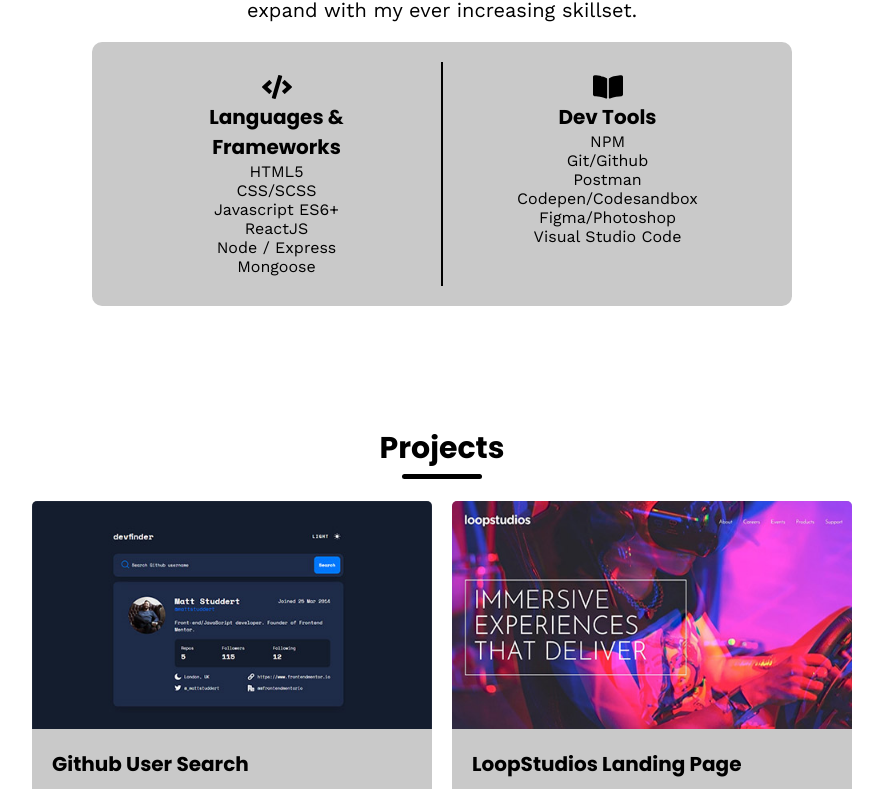
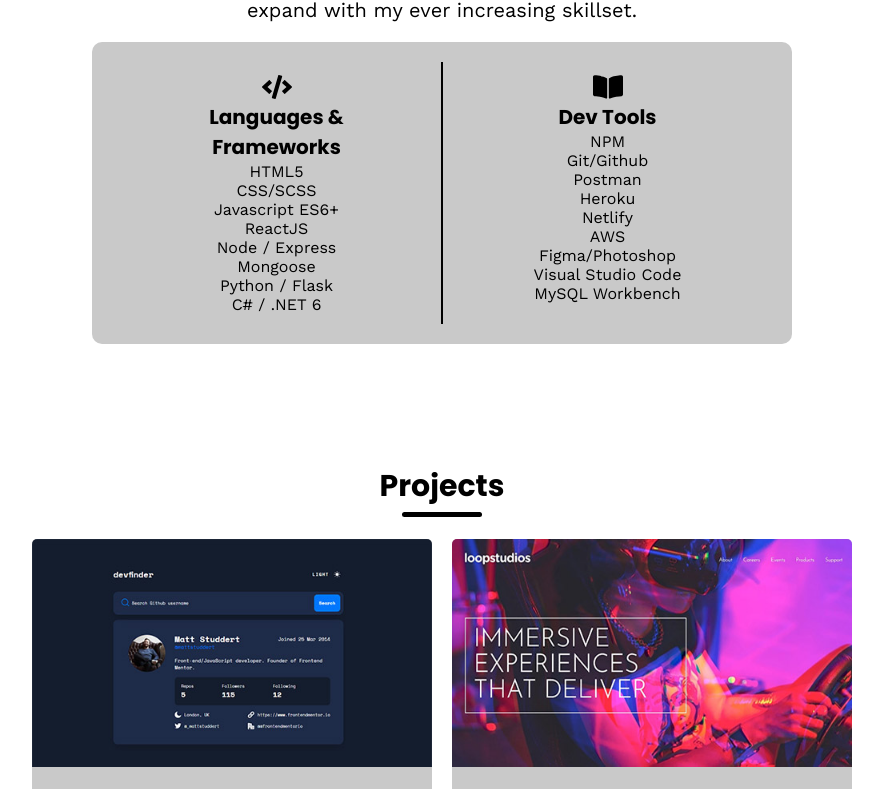
Before and after one commit to Kijimai/site-redo, a React (Create React App) app: page / in a window 1280 px wide. Shown: the part 1493-2282 px from the top of the page, without its empty margins (198-1081 px from the left). Built offline with nearby package versions, Linux system fonts and the light colour scheme.

Commit message:
add new skills

```diff
--- a/src/components/skills/Skills.js
+++ b/src/components/skills/Skills.js
@@ -1,5 +1,28 @@
 import React from "react"
 import { FaCode, FaBookOpen } from "react-icons/fa"
+
+const lnf = [
+  "HTML5",
+  "CSS/SCSS",
+  "Javascript ES6+",
+  "ReactJS",
+  "Node / Express",
+  "Mongoose",
+  "Python / Flask",
+  "C# / .NET 6",
+]
+
+const devTools = [
+  "NPM",
+  "Git/Github",
+  "Postman",
+  "Heroku",
+  "Netlify",
+  "AWS",
+  "Figma/Photoshop",
+  "Visual Studio Code",
+  "MySQL Workbench",
+]
 
 const Skills = () => {
   return (
@@ -16,12 +39,13 @@
           <FaCode />
           <h3>Languages & Frameworks</h3>
           <ul className="skills__list">
-            <li className="skills__skill">HTML5</li>
-            <li className="skills__skill">CSS/SCSS</li>
-            <li className="skills__skill">Javascript ES6+</li>
-            <li className="skills__skill">ReactJS</li>
-            <li className="skills__skill">Node / Express</li>
-            <li className="skills__skill">Mongoose</li>
+            {lnf.map((skill, index) => {
+              return (
+                <li key={index} className="skills_skill">
+                  {skill}
+                </li>
+              )
+            })}
           </ul>
         </div>
         <div aria-hidden="true" className="divider"></div>
@@ -29,12 +53,13 @@
           <FaBookOpen />
           <h3>Dev Tools</h3>
           <ul className="skills__list">
-            <li className="skills__skill">NPM</li>
-            <li className="skills__skill">Git/Github</li>
-            <li className="skills__skill">Postman</li>
-            <li className="skills__skill">Codepen/Codesandbox</li>
-            <li className="skills__skill">Figma/Photoshop</li>
-            <li className="skills__skill">Visual Studio Code</li>
+            {devTools.map((tool, index) => {
+              return (
+                <li key={index} className="skills__skill">
+                  {tool}
+                </li>
+              )
+            })}
           </ul>
         </div>
       </div>
```
